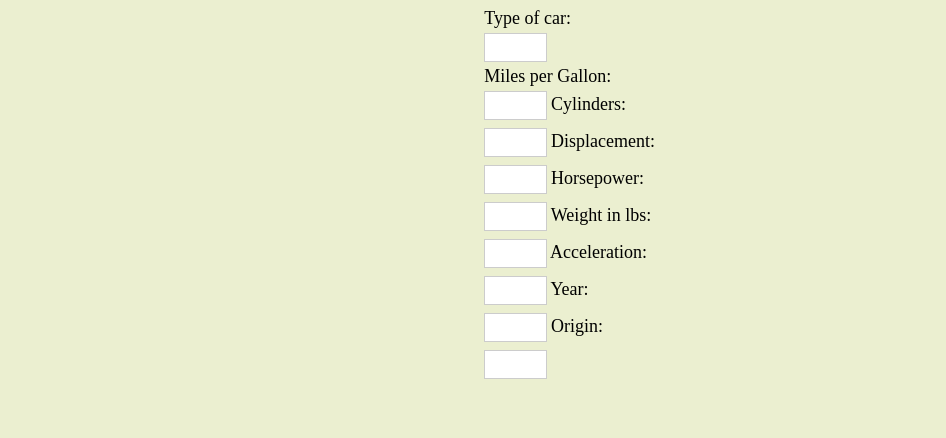
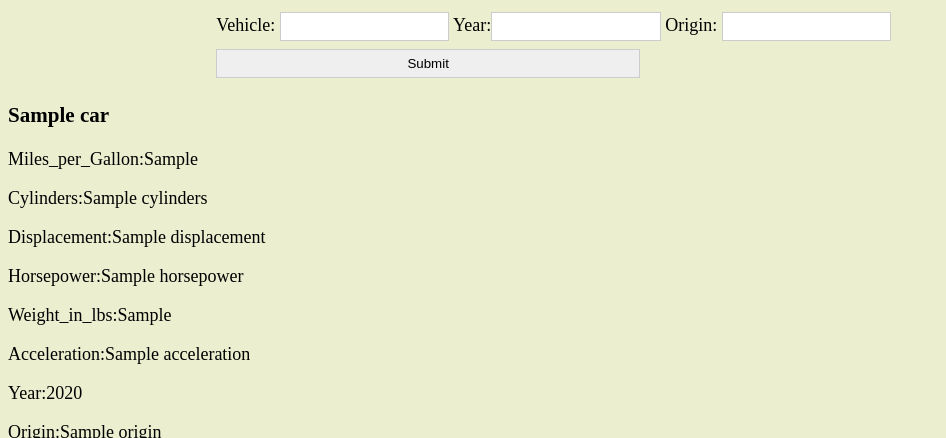
Before and after one commit to facn5/ExpressCars, a Node project: template src/views/layouts/home.hbs in a window 1280 px wide. Shown: the top 438 px of the page, without its empty margins (0-946 px from the left). Run offline with Node 20 templates, Linux system fonts and the light colour scheme; the template is opened without the code that fills it: most values are stand-ins (such as "Sample title", 1, 10 or a date in 2020).

Commit message:
removed static data, added an each, added submit to form

```diff
--- a/src/views/layouts/home.hbs
+++ b/src/views/layouts/home.hbs
@@ -2,27 +2,46 @@
 <link rel="stylesheet" href="/../../../../styles/index.css"/>
 
 <div id="main-content">
-    <div id="manufacturer">
 
-      <form>
-        Type of car:<br>
-        <input type="text" name="Name"><br>
-        Miles per Gallon:<br>
-        <input type="text" name="Miles_per_Gallon">
-        Cylinders:<br>
-        <input type="text" name="Cylinders">
-        Displacement:<br>
-        <input type="text" name="Displacement">
-        Horsepower:<br>
-        <input type="text" name="Horsepower">
-        Weight in lbs:<br>
-        <input type="text" name="Weight_in_lbs">
-        Acceleration:<br>
-        <input type="text" name="Acceleration">
-        Year:<br>
-        <input type="text" name="Year">
-        Origin:<br>
+      <form method="POST" action="/search">
+        Vehicle:
+        <input type="text" name="Name">
+
+  Year:<input type="text" name="Year">
+        Origin:
         <input type="text" name="Origin">
+        <input type="submit" value="Submit">
+
       </form>
 
 </div>
+<div id="content-container">
+
+{{#each cars}}
+<div class="box">
+  <h3 id="Name">{{name}}</h3>
+   <p id="Miles_per_Gallon">Miles_per_Gallon:{{miles_per_Gallon}}</p>
+     <p id="Cylinders">Cylinders:{{cylinders}}</p>
+       <p id="Displacement">Displacement:{{displacement}}</p>
+              <p id="Horsepower">Horsepower:{{horsepower}}</p>
+               <p id="Weight_in_lbs">Weight_in_lbs:{{weight_in_lbs}}</p>
+               <p id="Acceleration">Acceleration:{{acceleration}}</p>
+               <p id="Year">Year:{{year}}</p>
+               <p id="Origin">Origin:{{origin}}</p>
+
+
+             <div class="bottom">
+                <img src="https://images.unsplash.com/photo-1449130015084-2d48a345ae62?ixlib=rb-1.2.1&ixid=eyJhcHBfaWQiOjEyMDd9&w=1000&q=80" id="boximg2" alt="car">
+                <a href="#" id="url2">
+                  <br>
+                <button>buy now</button>
+                </a>
+</div>
+
+</div>
+{{/each}}
+
+
+
+
+</div>
```
